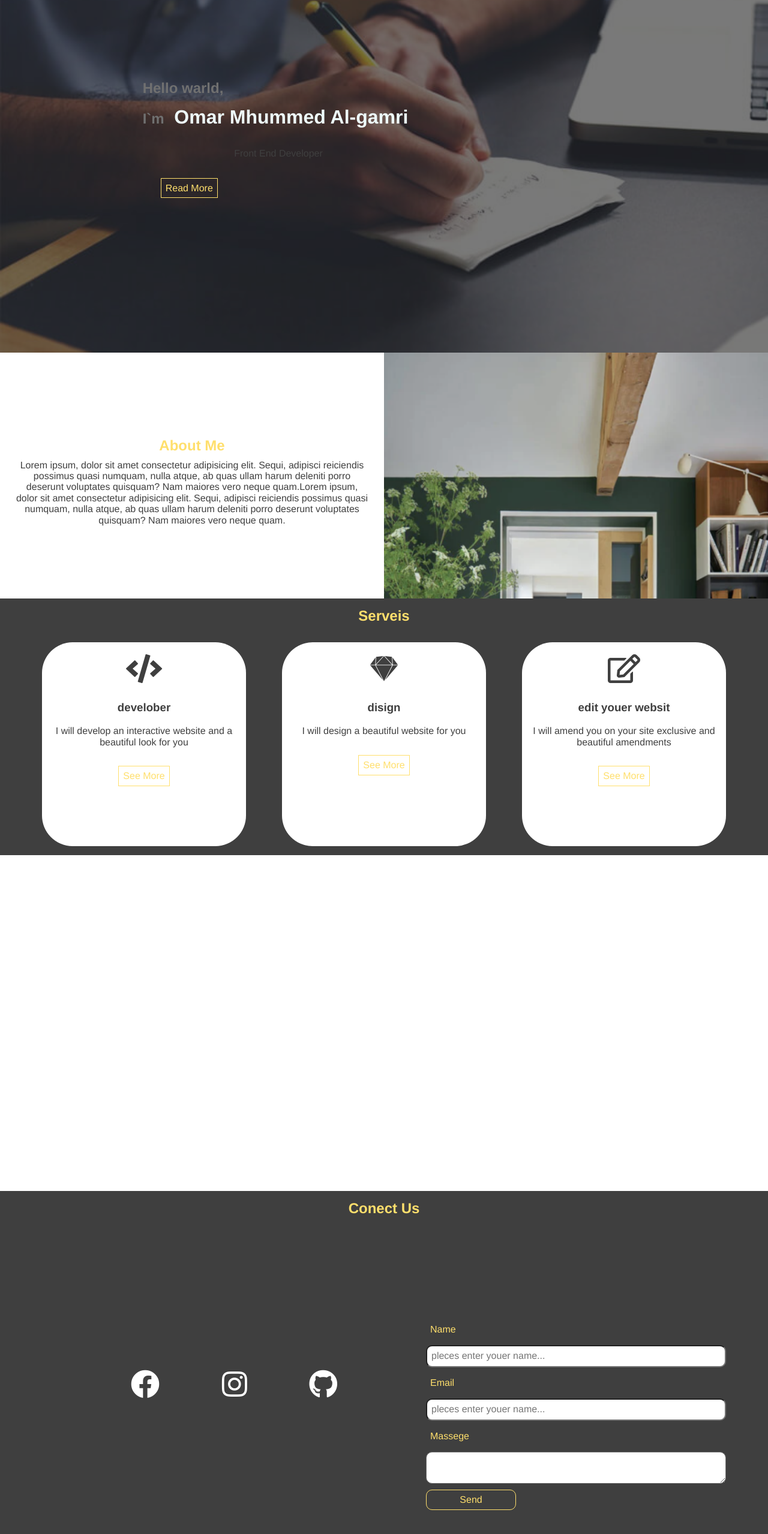
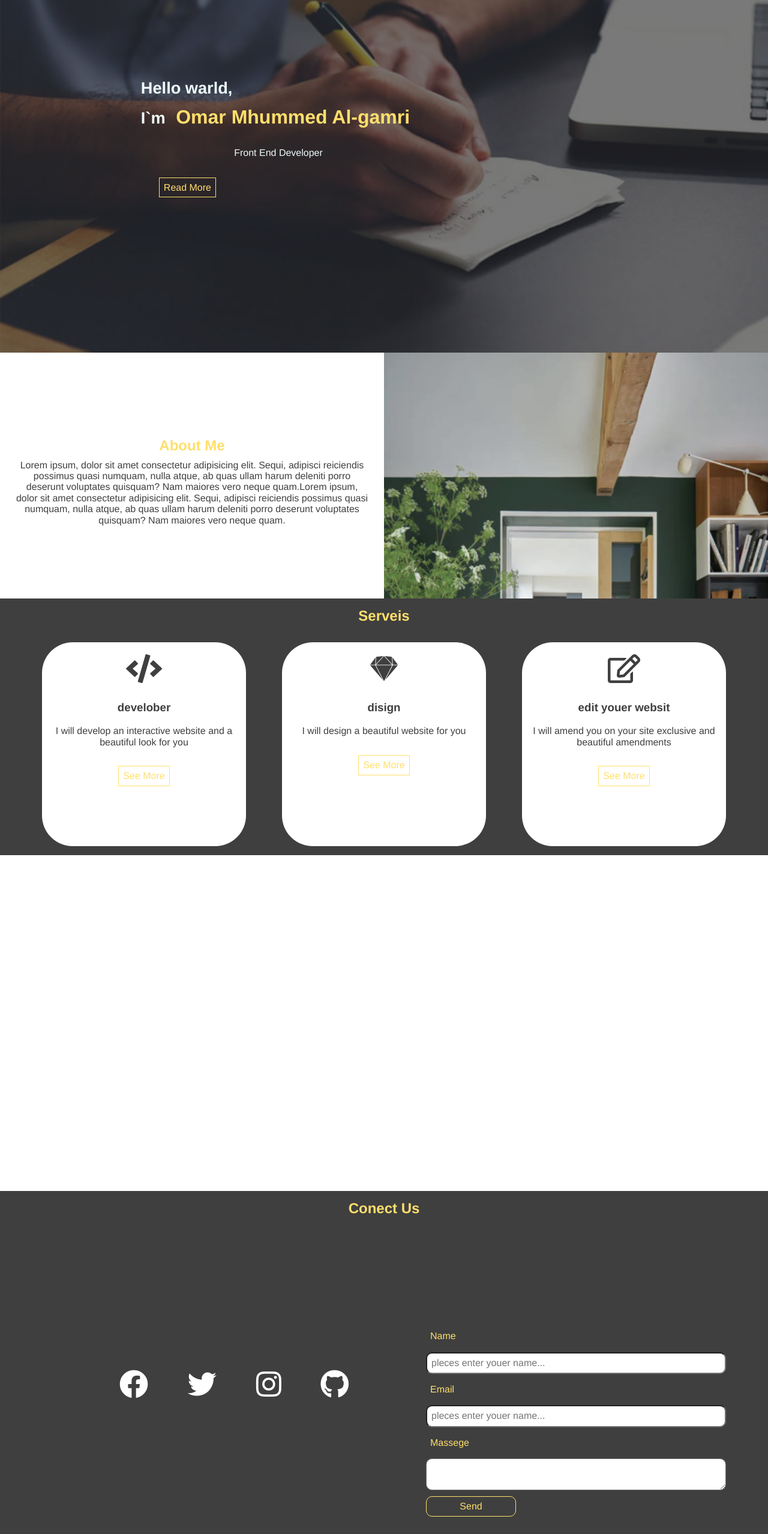
Before and after one commit to omar199523/myPorfile, a plain HTML site: page index.html in a window 1280 px wide. Shown: the part 212-2770 px from the top of the page at 60% size. Drawn offline with Linux system fonts and the light colour scheme.

Commit message:
i create my conect info and styling this

```diff
--- a/index.html
+++ b/index.html
@@ -26,7 +26,8 @@
             <div class="over"></div>
             <div id="main" class="container">
                 <div>
-                    <h2>Hello warld,<br>I`m <span>Omar Mhummed Al-gamri</span></h2>
+                    <h2>Hello warld, <br> I`m
+                    <span >Omar Mhummed Al-gamri</span></h2>
                     <p>Front End Developer</p>
                     <a href="#">Read More</a>
                 </div>
@@ -87,11 +88,13 @@
                     <div>
                         <div>
                             <i class="fab fa-facebook"></i>
+                            <i class="fab fa-twitter"></i>
                             <i class="fab fa-instagram"></i>
                             <i class="fab fa-github"></i>
                         </div>
-                        <i class="fad fa-paper-plane"></i> <p>model199523@gmail.com</p>
-                        <p>py omar al-gamri</p>
+                         <p> <i class="fad fa-paper-plane"></i>   model199523@gmail.com</p>
+                         <p><i class="fas fa-location-arrow"></i>   Palestine - Gaza Strip - Maghazi</p>
+                         <p>@ Py Omar Al-gamri</p>
                     </div>
                 </div>
             </section>
--- a/style.css
+++ b/style.css
@@ -169,22 +169,30 @@ header ul li:nth-of-type(1) a{
     top:40%;
     left: 80px;
     width: 60%;
-    line-height: 3rem;
+    line-height: 3em;
     color: #EEFBFB;
     display: flex;
     flex-direction: row;
     justify-content: space-around;
     z-index: 1;
 }
-#main h2,p {
-    color: #707070;
+#main div h2{
+    color: #EEFBFB;
+
 }
-#main h2 span{
+#main div p {
     color: #EEFBFB;
-    font-size: 2rem;
+
+}
+#main div h2{
+  font-size: 1.7em;
+}
+#main div h2 span{
+    color: #FFDf6C;
+    font-size:2rem ;
     margin: 10px;
 }
-#main a{
+#main div a{
     margin: 50px 30px;
     text-decoration: none;
     color: #FFDf6C;
@@ -418,6 +426,9 @@ header ul li:nth-of-type(1) a{
     justify-content: space-around;
     align-items: center;
 }
+#conectUsCon div *{
+  color: #fff;
+}
 #conectUsCon div div{
     width: 70%;
     display: flex;
@@ -426,8 +437,9 @@ header ul li:nth-of-type(1) a{
     align-items: center;
 }
 
-#conectUsCon div div i{
+#conectUsCon div div {
     font-size: 3em;
     color: #fff;
 }
+#c
 /*end serveis section styling*/
```
